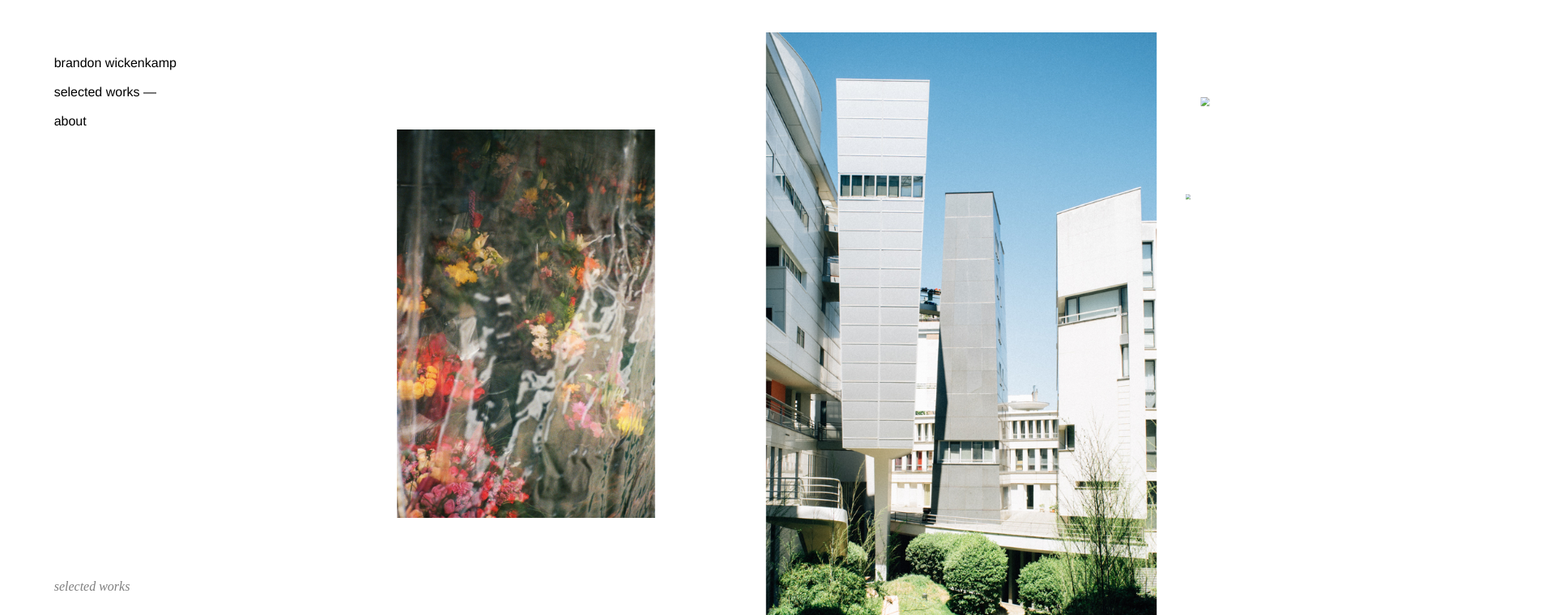
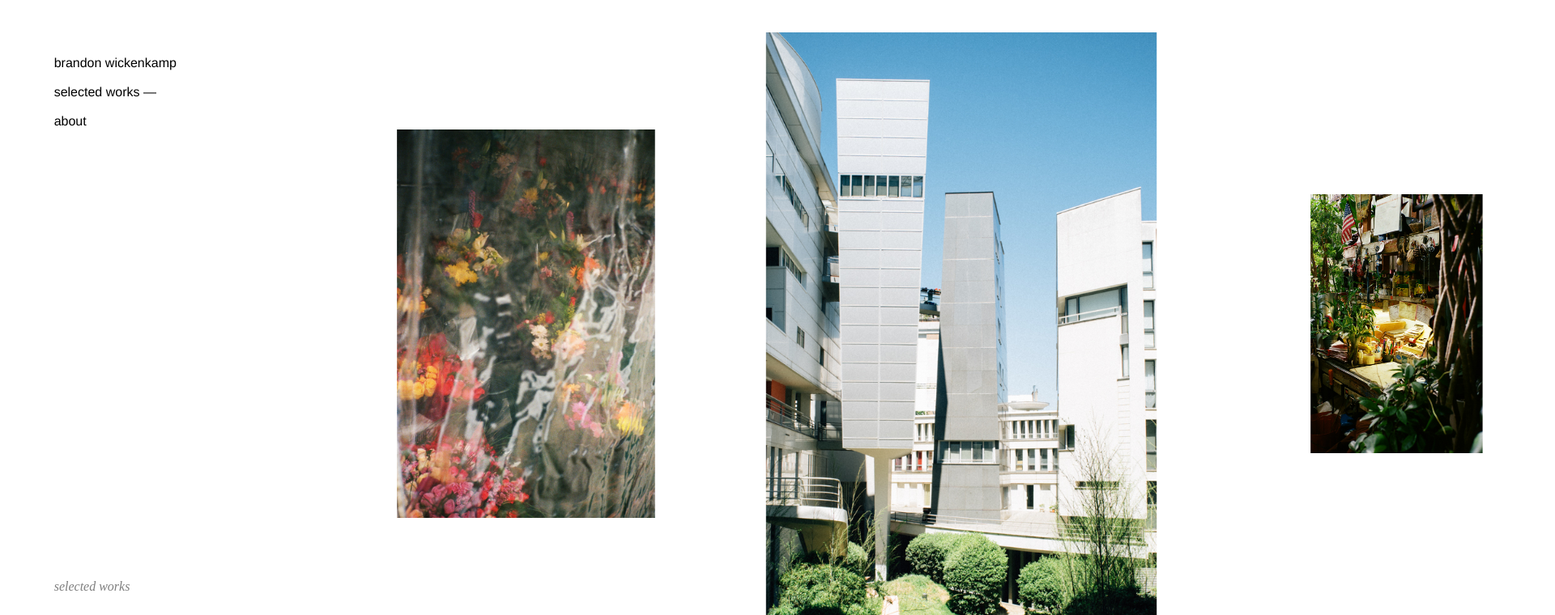
Before and after one commit to jayschaul/brandonwickenkamp, a plain HTML site: page selected-works.html in a window 1280 px wide. Shown: the top 760 px of the page at 81% size, 1920 px wide, since content can reach past the window. Drawn offline with nearby package versions, Linux system fonts and the light colour scheme; some packages are replaced by stand-ins of ours; the site is published under a folder, as on GitHub Pages, so addresses that start at the root find nothing.

Commit message:
fix for image paths

```diff
--- a/selected-works.html
+++ b/selected-works.html
@@ -61,12 +61,12 @@
     </li>
     <li class="photo">
       <div class="image-wrapper">
-        <img data-src="/images/garden.jpg">
+        <img data-src="images/garden.jpg">
       </div>
     </li>
     <li class="photo">
       <div class="image-wrapper">
-        <img data-src="/images/waves.jpg">
+        <img data-src="images/waves.jpg">
       </div>
     </li>
     </li>
```
